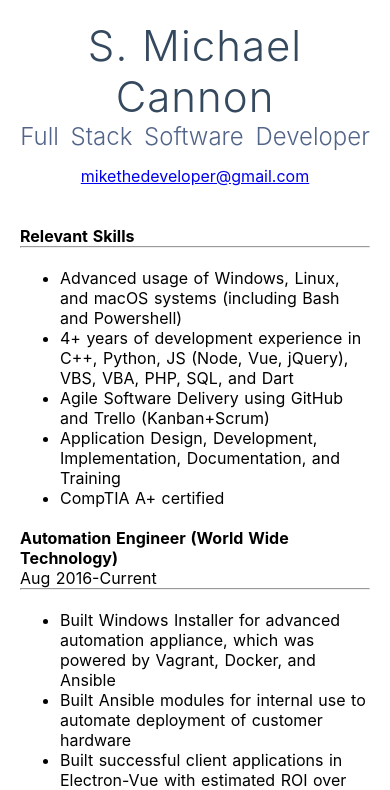
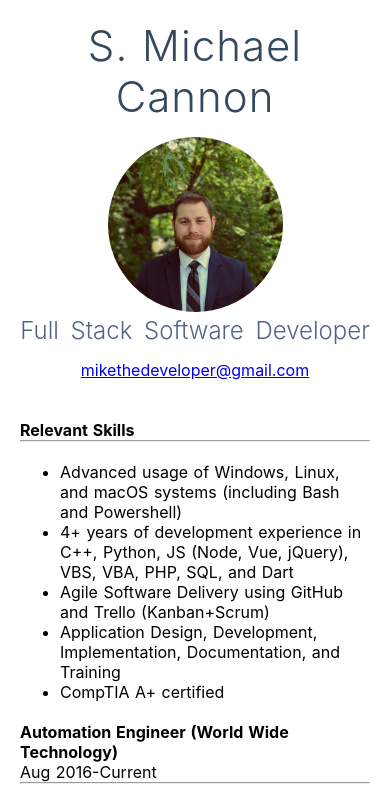
Before and after one commit to mikecannondeveloper/mikecannondeveloper.github.io, a Nuxt app: page / in a window 390 px wide. Shown: the top 790 px of the page. Built offline with nearby package versions, Linux system fonts and the light colour scheme.

Commit message:
Updated profile picture positioning on mobile

```diff
--- a/pages/index.vue
+++ b/pages/index.vue
@@ -1,10 +1,10 @@
 <template>
   <section class="container">
     <div><br>
-      <img class="img-circle" src="~/assets/profile.jpg">
       <h2 class="title">
         S. Michael Cannon
       </h2>
+      <img class="img-circle" src="~/assets/profile.jpg">
       <h3 class="subtitle">
         Full Stack Software Developer
       </h3>
@@ -116,7 +116,7 @@ export default {
 
 .img-circle {
   float: left;
-  z-index: 3;
+  z-index: 2;
   position: absolute; /*newly added*/
   left: 20px; /*newly added*/
   top: 15px;/*newly added*/
@@ -124,9 +124,15 @@ export default {
   width: 125px;
 }
 
-@media only screen and (max-width: 960px) {
+@media only screen and (max-width: 500px) {
   .img-circle {
-      display: none;
+    width: 50%;
+    left: 25%;
+    right: 25%;
+    z-index: 0;
+    position: relative;
+    margin-bottom: 15px;
+    float: none;
   }
 }
 
```
